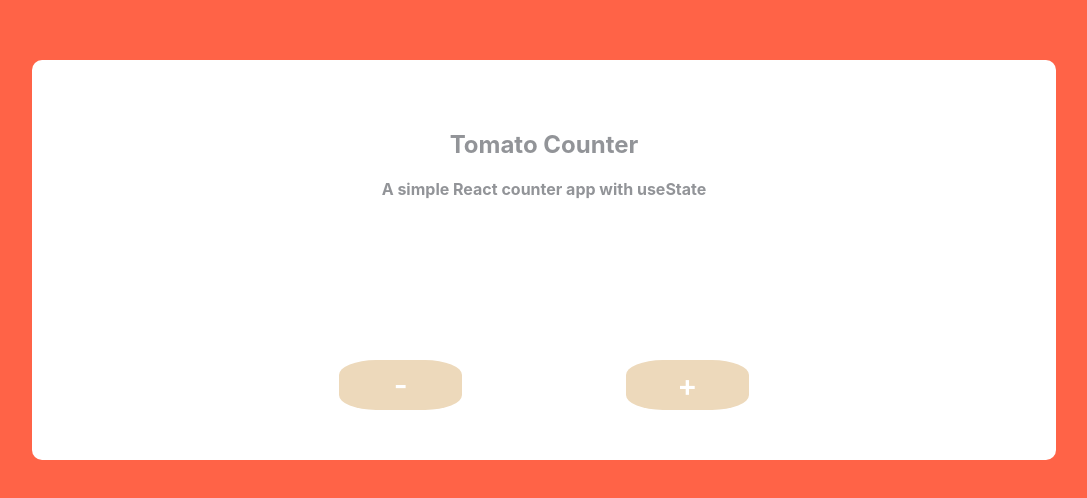
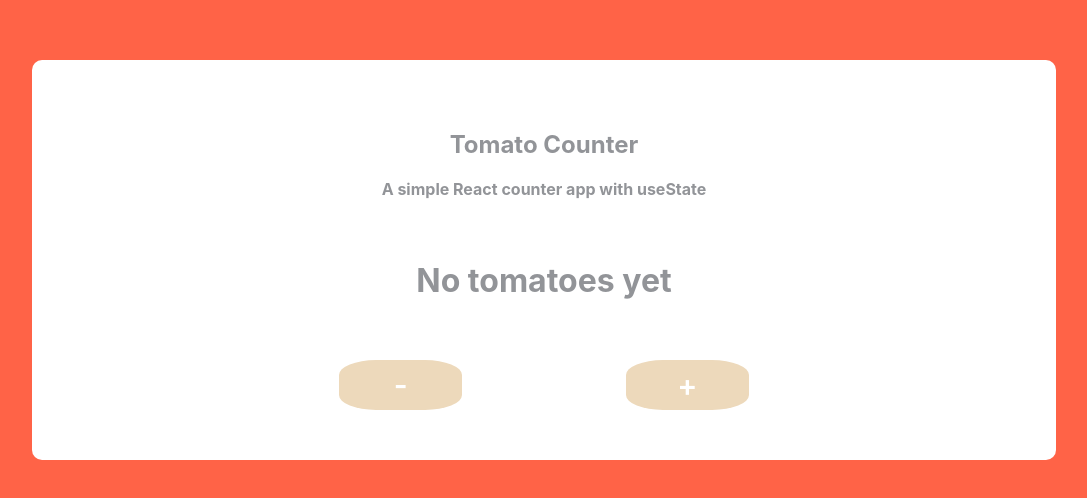
Before and after one commit to Zakkku/tomato-counter, a React (Create React App) app: page / in a window 1280 px wide. Shown: the part 140-638 px from the top of the page, without its empty margins (96-1183 px from the left). Built offline with nearby package versions, Linux system fonts and the light colour scheme.

Commit message:
added zero and negative tomatoes feature

```diff
--- a/src/App.js
+++ b/src/App.js
@@ -13,6 +13,20 @@ function App() {
 
   const tomatoString = tomatoImages.join('');
 
+  let displayText;
+if (tomatoes === 0) {
+  displayText = 'No tomatoes yet';
+} else if (tomatoes === -1) {
+  displayText = `${tomatoes} tomato!!`;
+} else if (tomatoes < -1) {
+  displayText =`${tomatoes} tomatoes!!`;
+} else {
+  displayText = tomatoString;
+}
+
+
+
+
 
   return (
     <div className="App">
@@ -21,7 +35,7 @@ function App() {
         <h4>A simple React counter app with useState</h4>
         <div className='tomato-box'>
           <h1>
-            {tomatoString}
+          {displayText}
           </h1>
         </div>
         <div className='buttons-container'>
```
